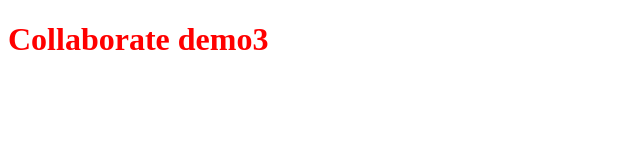
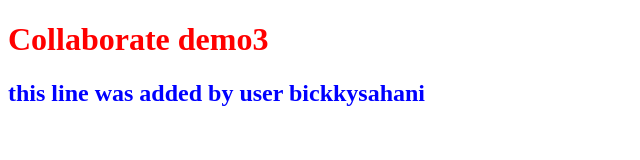
Before and after one commit to bickkysahani-i7/collaborate_demo3, a plain HTML site: page index.html in a window 1280 px wide. Shown: the whole page, without its empty margins (0-640 px from the left). Drawn offline with Linux system fonts and the light colour scheme.

Commit message:
added some lines in html

```diff
--- a/index.html
+++ b/index.html
@@ -9,5 +9,7 @@
 </head>
 <body>
     <h1>Collaborate demo3</h1>
+    <h2>this line was added by user bickkysahani</h2>
 </body>
+<script src="script.js"></script>
 </html>
--- a/style.css
+++ b/style.css
@@ -1,3 +1,6 @@
 h1{
     color: red;
 }
+h2{
+    color: blue;
+}
```
Also changed, not shown: script.js (added).
